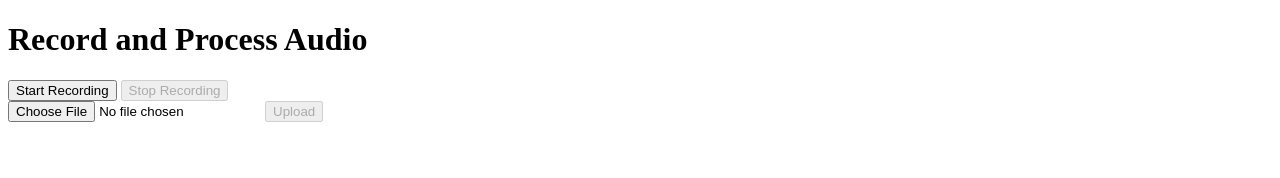
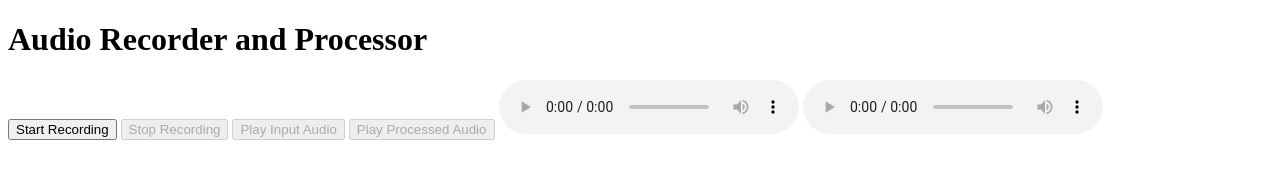
Before and after one commit to AbhinavBM/sih_practice, a plain HTML site: page index.html in a window 1280 px wide. Drawn offline with Linux system fonts and the light colour scheme.

Commit message:
Update index.html

```diff
--- a/index.html
+++ b/index.html
@@ -3,32 +3,22 @@
 <head>
     <meta charset="UTF-8">
     <meta name="viewport" content="width=device-width, initial-scale=1.0">
-    <title>Audio Recording and Processing</title>
-    <link rel="stylesheet" href="styles.css">
+    <title>Audio Recorder and Processor</title>
 </head>
 <body>
-    <h1>Record and Process Audio</h1>
+    <h1>Audio Recorder and Processor</h1>
 
-    <div class="recording-options">
-        <div class="record-button">
-            <button id="startRecording">Start Recording</button>
-            <button id="stopRecording" disabled>Stop Recording</button>
-        </div>
-    </div>
+    <!-- Buttons for audio recording, stopping recording, and playing -->
+    <button id="startRecording">Start Recording</button>
+    <button id="stopRecording" disabled>Stop Recording</button>
+    <button id="playInputAudio" disabled>Play Input Audio</button>
+    <button id="playOutputAudio" disabled>Play Processed Audio</button>
 
-    <div id="responseMessage"></div>
+    <!-- Audio containers for input and output -->
+    <audio id="audio_input" controls></audio>
+    <audio id="audio_output" controls></audio>
 
-    <!-- Add an audio playback section with a button -->
-    <div id="playSection" style="display: none;">
-        <button id="playAudio">Play Processed Audio</button>
-    </div>
-
-    <form id="audioUploadForm" enctype="multipart/form-data">
-        <!-- Replace the following input with your audio input field -->
-        <input type="file" name="audioFile" accept="audio/*">
-        <button type="submit" disabled>Upload</button>
-    </form>
-
+    <!-- Include the JavaScript file -->
     <script src="script.js"></script>
 </body>
 </html>
```
